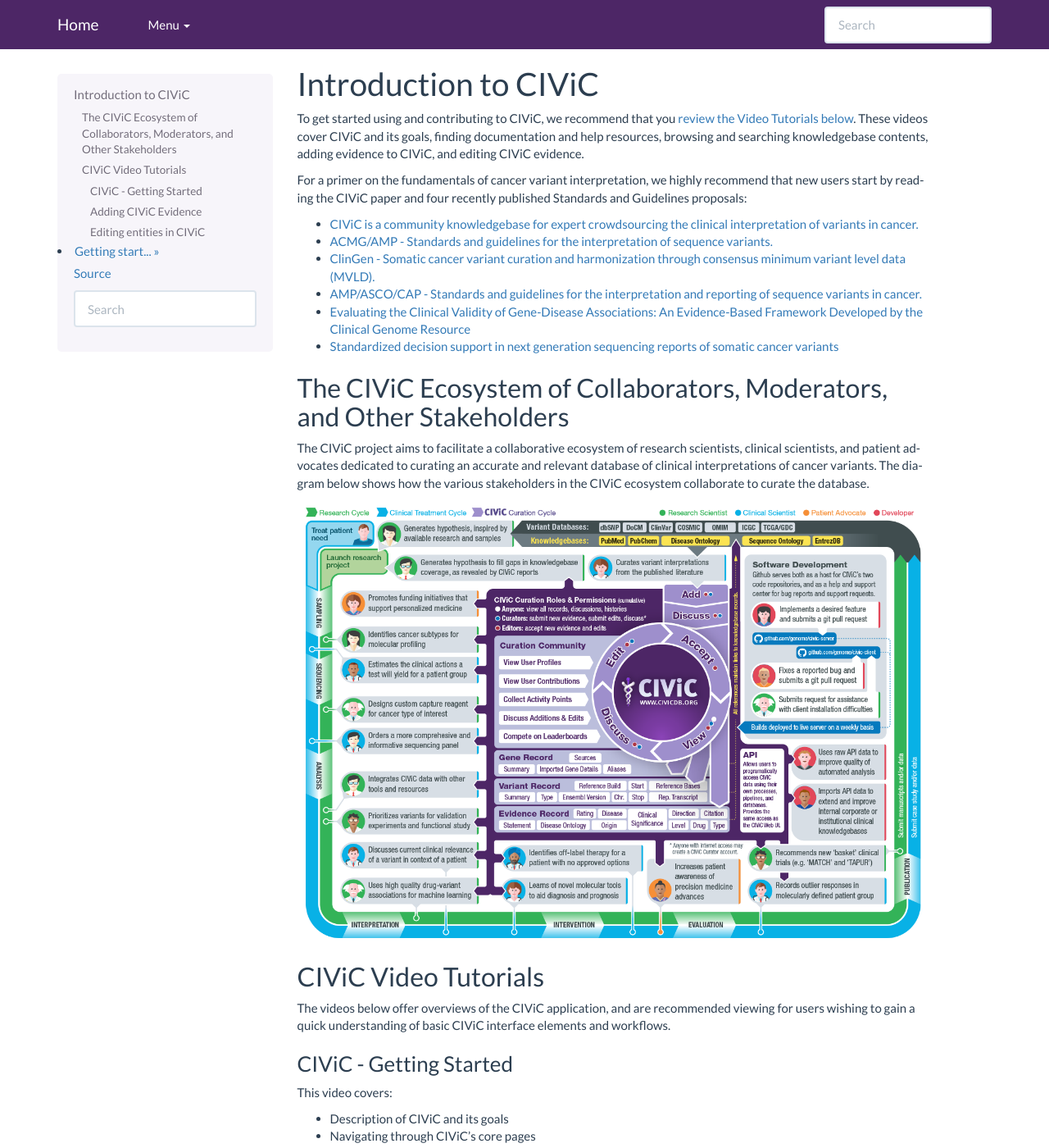
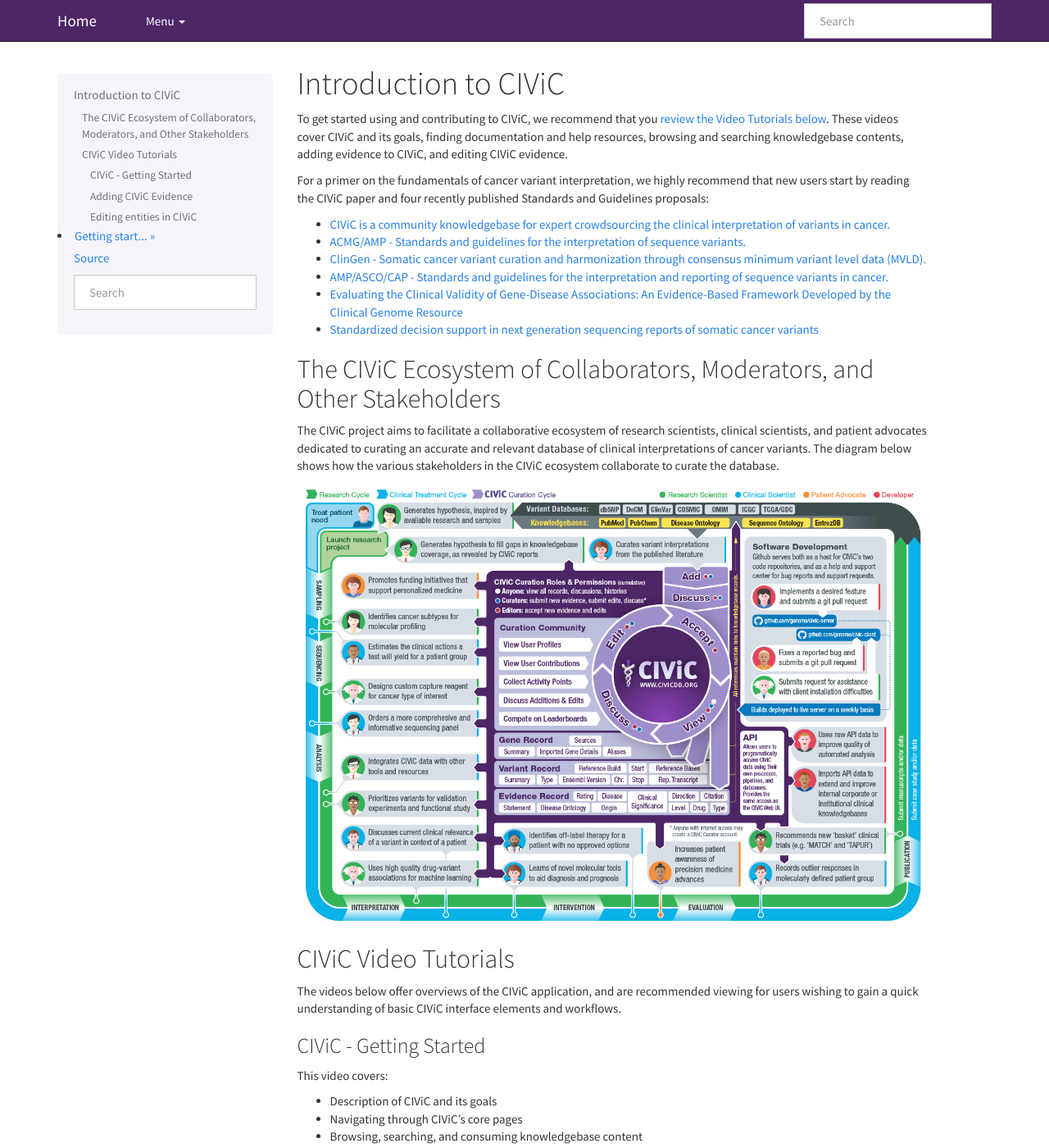
Before and after one commit to griffithlab/civic-docs, a Sphinx documentation site: the page built from docs/index.rst, in a window 1280 px wide and 1400 px high. Shown: the whole window at 82% size. Built offline with Sphinx 7.4.7, drawn with Linux system fonts in a browser that asks for light colours; grey boxes are pictures that could not be loaded.

Commit message:
Use a different theme to avoid weirdly colored links

```diff
--- a/docs/_static/civic.css
+++ b/docs/_static/civic.css
@@ -1,11 +1,3 @@
-a {
-    color: #337ab7
-}
-
-a:hover {
-    color: #337ab7
-}
-
 #navbar {
     background-color: #4d2666
 }
--- a/docs/conf.py
+++ b/docs/conf.py
@@ -87,7 +87,7 @@
 # documentation.
 #
 html_theme_options = {
-    'bootswatch_theme': 'flatly',
+    'bootswatch_theme': 'cosmo',
 
     'navbar_title': "Home",
     'navbar_site_name': 'Menu',
```
